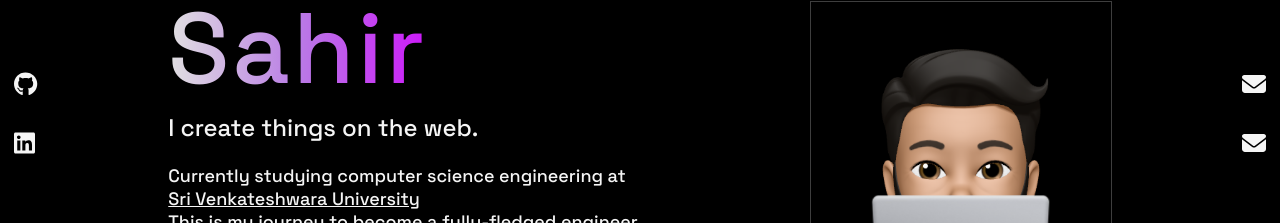
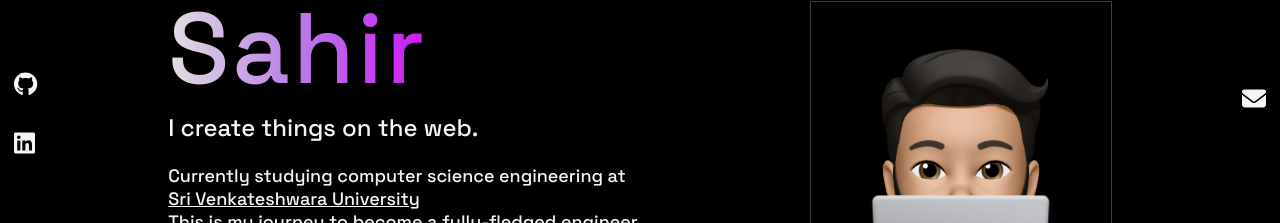
Before and after one commit to sahiee-dev/portfolio-1, a React (Vite) app: page / in a window 1280 px wide. Shown: the part 286-509 px from the top of the page. Built offline with nearby package versions, Linux system fonts and the light colour scheme; a web font is replaced by a local one.

Commit message:
Update Land.jsx

```diff
--- a/src/Land.jsx
+++ b/src/Land.jsx
@@ -52,7 +52,7 @@ function Land() {
                                 <button><FontAwesomeIcon icon={['fas', 'envelope']} /></button>
                             </a>
                             <a>
-                                <button id='switchmode' onClick={toggleDarkMode}><FontAwesomeIcon icon={['fas', 'envelope']} /></button>
+                                <button id='switchmode' onClick={toggleDarkMode}><FontAwesomeIcon icon={['fas', 'Moon']} /></button>
                             </a>
 
                         </div>
```
